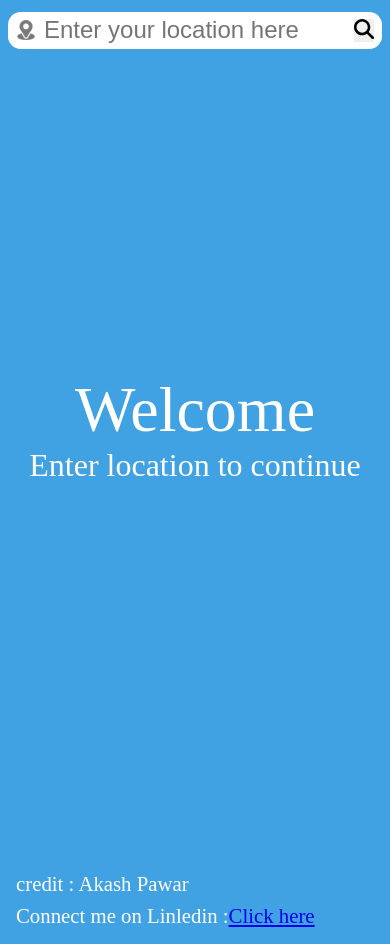
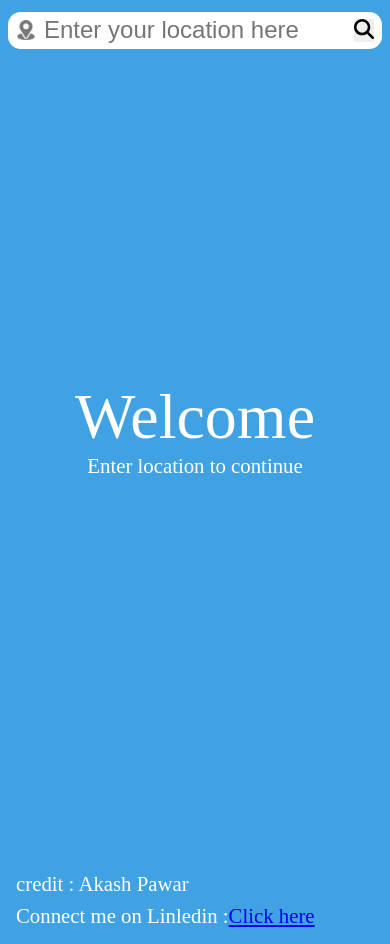
Before and after one commit to techbooster23/Weather-App, a plain HTML site: page index.html in a window 390 px wide. Drawn offline with Linux system fonts and the light colour scheme.

Commit message:
Update style.css

```diff
--- a/style.css
+++ b/style.css
@@ -186,4 +186,7 @@ footer {
     flex-direction: column;
     gap: 0.5rem;
    }
+    #sub-msg {
+    font-size: 1.3rem;
 }
+}
```
